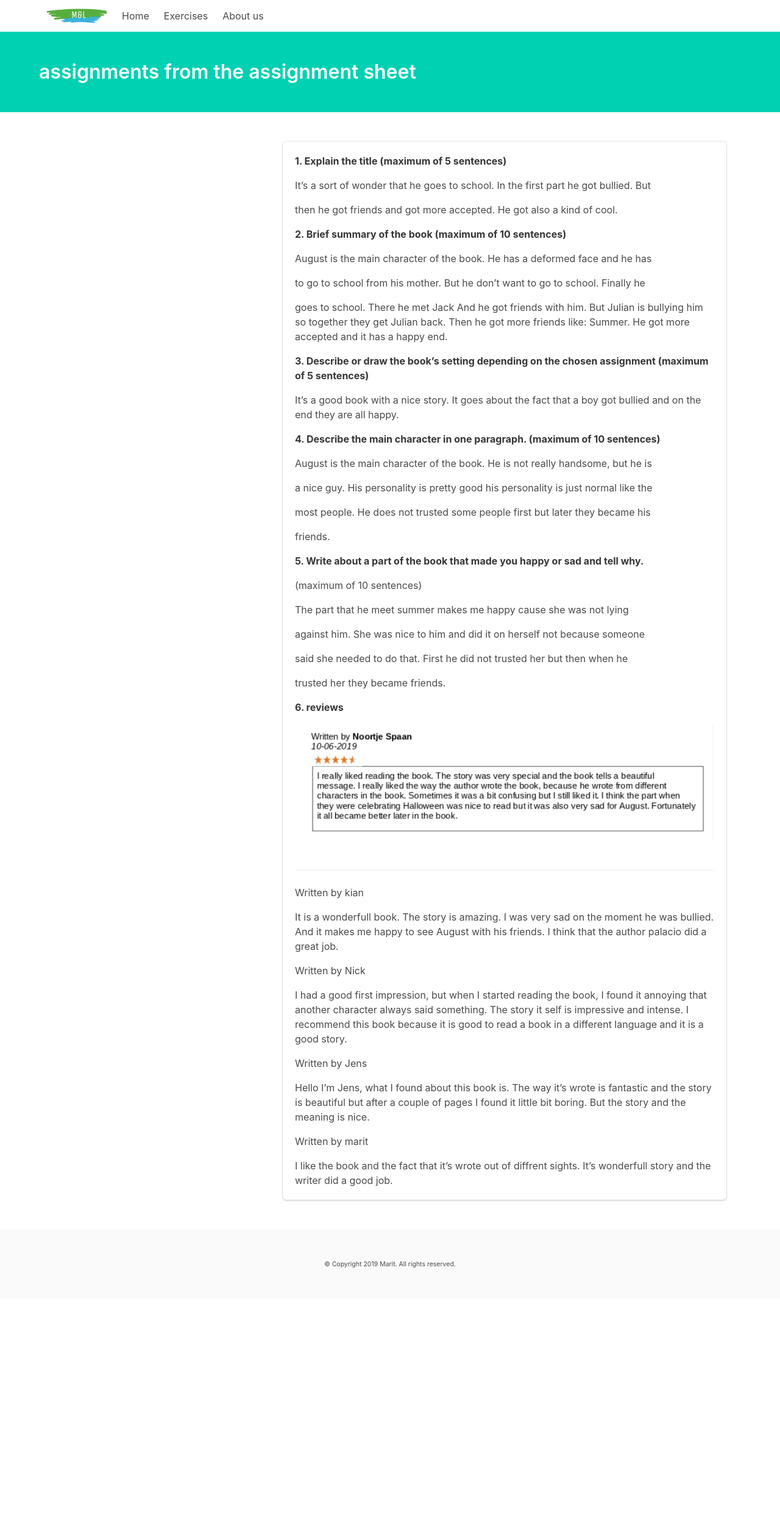
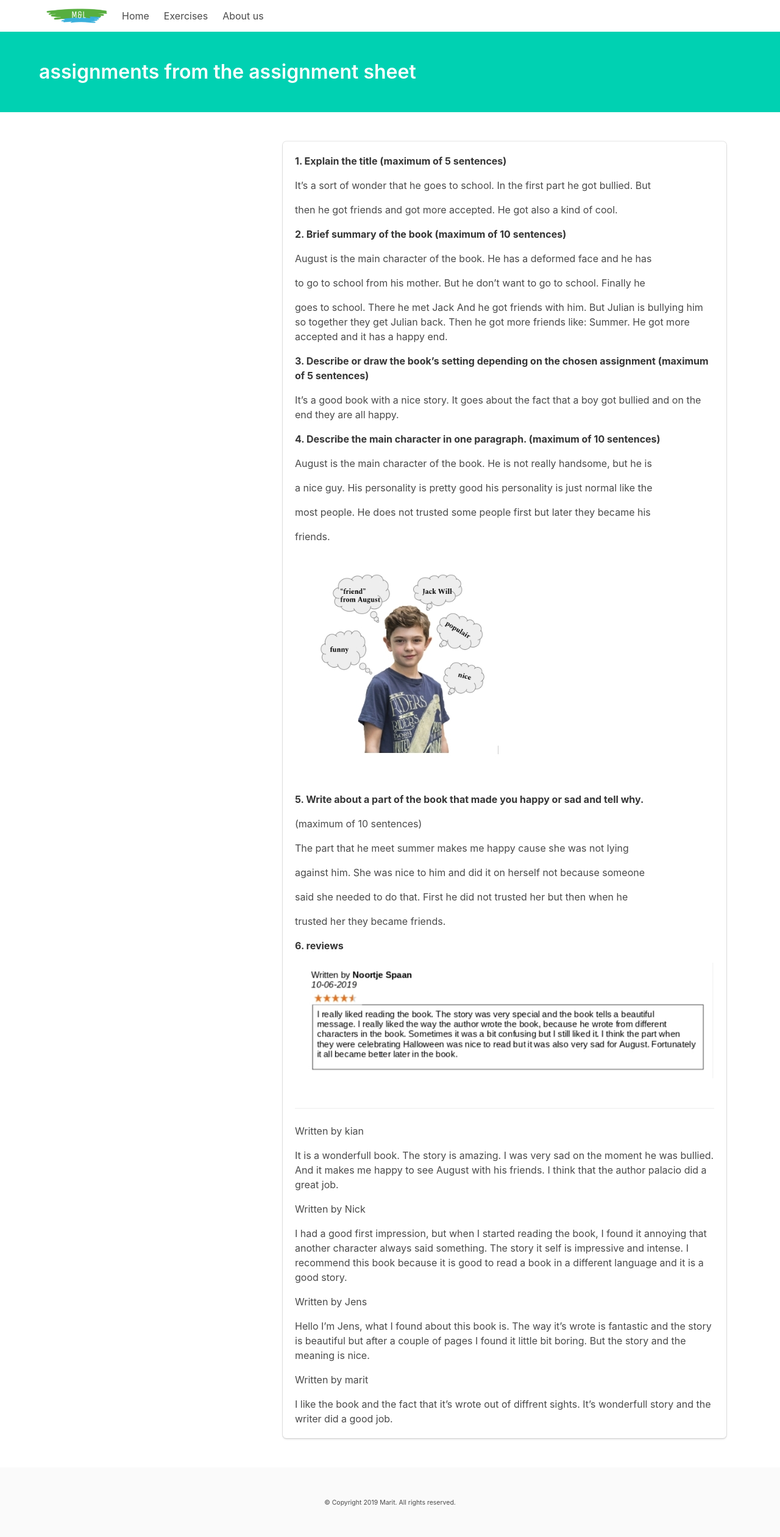
Before and after one commit to groninge01/marit, a Jekyll site: the page built from _exercises/assignment.md, in a window 1280 px wide. Shown: the whole page at 61% size. Built offline with Jekyll 4.4.1, drawn with Linux system fonts in a browser that asks for light colours; nearby versions of some CDN libraries; a script that is not in the unit is left out; before the commit the page ends 2130 px from its top, so only the background shows below that.

Commit message:
Update exercise “assignment”

```diff
--- a/_exercises/assignment.md
+++ b/_exercises/assignment.md
@@ -36,6 +36,10 @@ most people. He does not trusted some people first but later they became his
 
 friends.
 
+![](/assets/img/uploads/img-1560407947841.png)
+
+
+
 **5. Write about a part of the book that made you happy or sad and tell why.**
 
 (maximum of 10 sentences)
```
